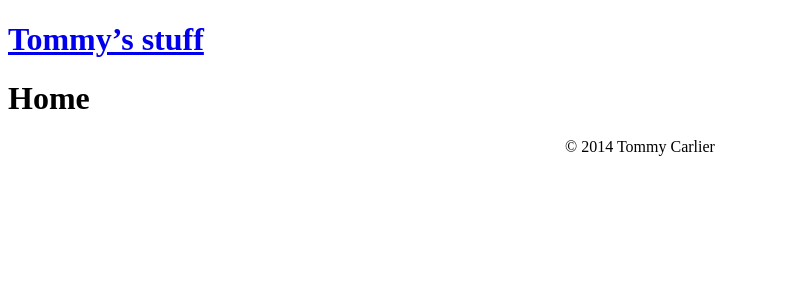
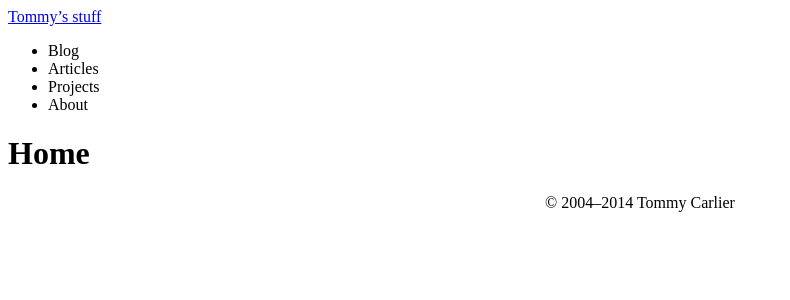
Before and after one commit to tommy-carlier/www.tcx.be, a Jekyll site: the page built from index.html, in a window 1280 px wide. Shown: the top 300 px of the page, without its empty margins (0-790 px from the left). Built offline with Jekyll 4.4.1, drawn with Linux system fonts in a browser that asks for light colours.

Commit message:
Added extra structure to default template

```diff
--- a/_layouts/default.html
+++ b/_layouts/default.html
@@ -9,8 +9,16 @@
   <!--[if lt IE 9]><script>(function(){for(var a='abbr,article,aside,footer,header,nav,section,time'.split(','),i=a.length;i-=1;)document.createElement(a[i])}())</script><![endif]-->
 </head>
 <body>
-  <header><h1><a href="{{site.baseUrl}}">{{site.title}}</a></h1></header>
-  {{content}}
-  <footer>© {{site.time | date:'%Y'}} Tommy Carlier</footer>
+  <header>
+    <a href="{{site.baseUrl}}">{{site.title}}</a>
+    <nav><ul>
+      <li>Blog</li>
+      <li>Articles</li>
+      <li>Projects</li>
+      <li>About</li>
+    </ul></nav>
+  </header>
+  <div class="page">{{content}}</div>
+  <footer>© 2004–{{site.time | date:'%Y'}} Tommy Carlier</footer>
 </body>
 </html>
```
